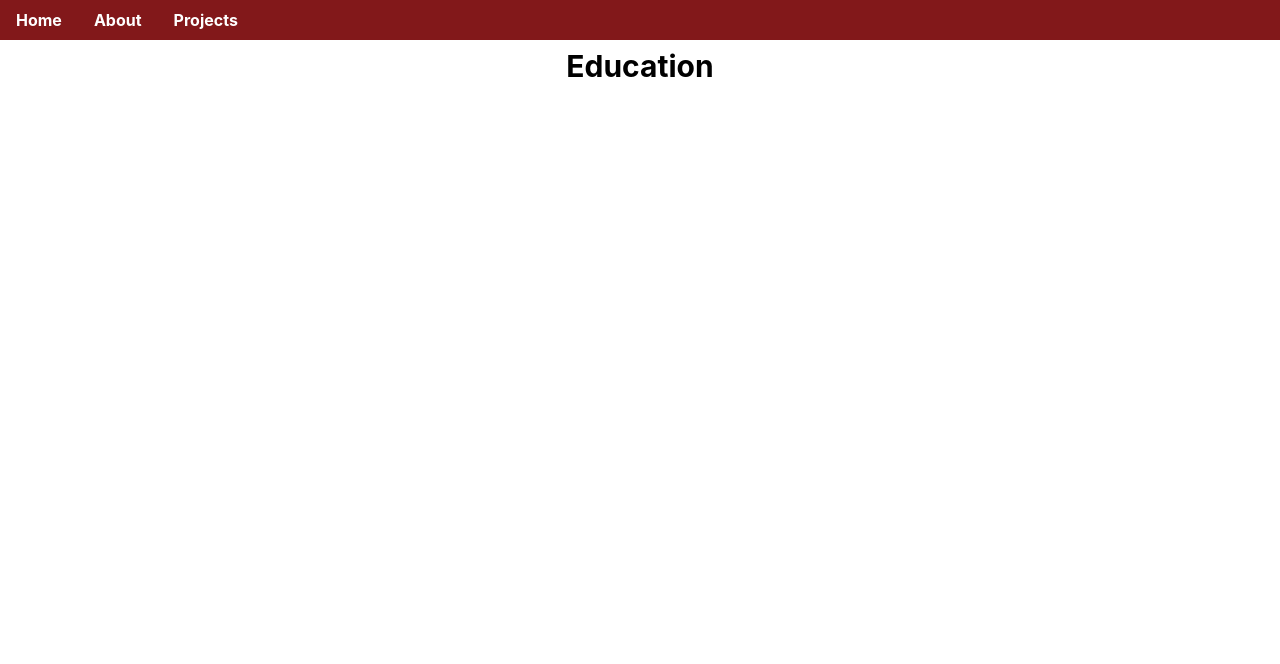
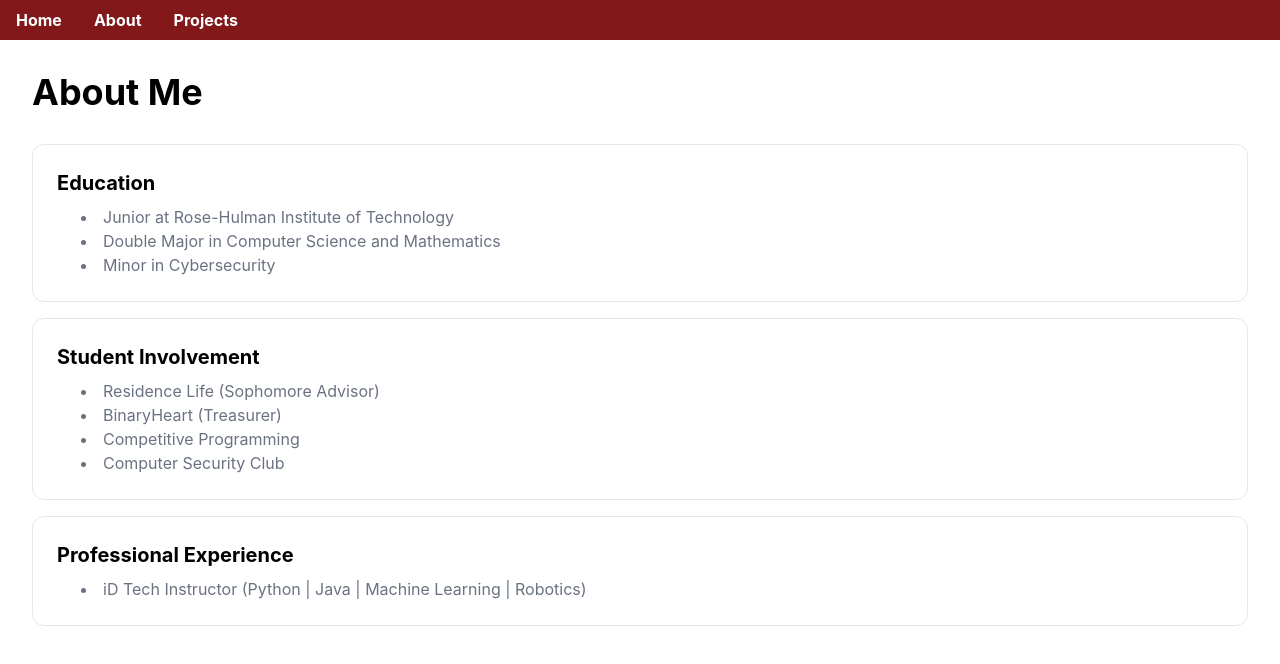
Before and after one commit to rhit-lucasja/personal-site, a React (Vite) app: page /about in a window 1280 px wide. Shown: the top 664 px of the page. Built offline with nearby package versions, Linux system fonts and the light colour scheme.

Commit message:
tweaked styling and consistent components across long & short About Me descriptions

```diff
--- /dev/null
+++ b/src/components/Bullets.jsx
@@ -0,0 +1,11 @@
+const Bullets = ({ title, content }) => {
+    return (
+        <div>
+            <li>
+                <i>{title}</i> - {content}
+            </li>
+        </div>
+    );
+};
+
+export default Bullets;
--- /dev/null
+++ b/src/components/Card.jsx
@@ -0,0 +1,50 @@
+import { useState } from 'react';
+import Bullets from './Bullets'
+
+const Card = ({ title, tldr, intro, body, img }) => {
+
+    // state for if card is open or closed
+    const [isActive, setIsActive] = useState(false);
+
+    return (
+        <div onClick={() => setIsActive(!isActive)} className="cursor-pointer border border-gray-200 rounded-xl p-6 transition-all duration-300 hover:shadow-lg">
+            <h2 className="text-xl font-bold text-black">
+                {title}
+            </h2>
+
+            {/* if card is collapsed */}
+            {!isActive && (
+                <div className="mt-2 ml-6 text-gray-500">
+                    {/* bullet points in the short desc */}
+                    {tldr.map((datum, idx) => (
+                        <li key={idx}>
+                            {datum}
+                        </li>
+                    ))}
+                </div>
+            )}
+
+            {/* if card is expanded */}
+            {isActive && (
+                <div className="mt-2 space-y-4">
+                    {/*<p className="text-gray-700">
+                        {body}
+                    </p>
+                    {img && (
+                        <img src={img} alt={title} className="w-full rounded-lg object-cover" />
+                    )}*/}
+                    <p className="text-gray-700">
+                        {intro}
+                    </p>
+                    <div className="ml-6">
+                        {body.map((datum, idx) => (
+                            <Bullets key={idx} {...datum} />
+                        ))}
+                    </div>
+                </div>
+            )}
+        </div>
+    );
+};
+
+export default Card;
--- a/src/components/Content.jsx
+++ b/src/components/Content.jsx
@@ -1,6 +1,6 @@
 const Content = ({ children }) => {
     return (
-        <div className="pt-12">
+        <div className="pt-10">
             {children}
         </div>
     );
--- a/src/pages/About.jsx
+++ b/src/pages/About.jsx
@@ -1,10 +1,66 @@
+import Card from '../components/Card';
+
 const About = () => {
+
+    // info on each card
+    const cards = [
+        {
+            title: "Education",
+            tldr: [
+                "Junior at Rose-Hulman Institute of Technology",
+                "Double Major in Computer Science and Mathematics",
+                "Minor in Cybersecurity"
+            ],
+            intro: "I am currently a Junior studying Computer Science at Rose-Hulman Institute of Technology in Terre Haute, Indiana.",
+            body: [
+                {
+                    title: "Cybersecurity",
+                    content: "I like crypto :)"
+                }
+            ],
+            img: null
+        },
+        {
+            title: "Student Involvement",
+            tldr: [
+                "Residence Life (Sophomore Advisor)",
+                "BinaryHeart (Treasurer)",
+                "Competitive Programming",
+                "Computer Security Club"
+            ],
+            intro: "Long description",
+            body: [
+                {
+                    title: "Residence Life",
+                    content: "Fun!"
+                }
+            ],
+            img: null
+        },
+        {
+            title: "Professional Experience",
+            tldr: ["iD Tech Instructor (Python | Java | Machine Learning | Robotics)"],
+            intro: "Long description",
+            body: [
+                {
+                    title: "Technical Communications",
+                    content: "Teaching teens"
+                }
+            ],
+            img: null
+        }
+    ];
+
+    // render the different info cards
     return (
-        <div className="min-h-screen bg-white">
-            {/* Education */}
-            <h1 className="text-3xl text-center font-bold text-black">
-                Education
+        <div className="py-8 px-8 space-y-4">
+            <h1 className="text-4xl font-bold text-black mb-8">
+                About Me
             </h1>
+
+            {cards.map((card, index) => (
+                <Card key={index} {...card} />
+            ))}
         </div>
     );
 };
```
